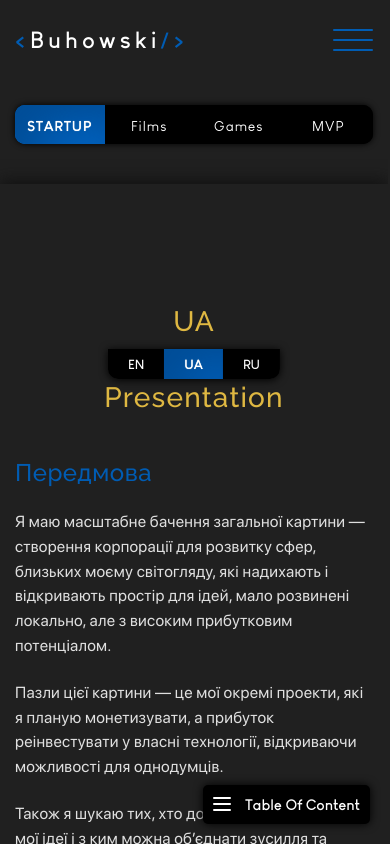
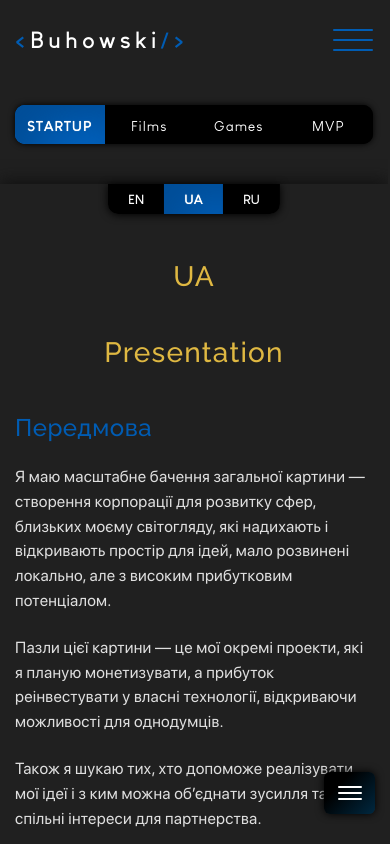
Before and after one commit to buhowski/react-typescript, a React (Create React App) app: page /startup in a window 390 px wide. Built offline with nearby package versions, Linux system fonts and the light colour scheme.

Commit message:
redesign toc + responsive

```diff
--- a/src/components/Slider.tsx
+++ b/src/components/Slider.tsx
@@ -1,4 +1,4 @@
-import { useState, useEffect, useCallback } from 'react';
+import { useState, useEffect, useCallback, useRef } from 'react';
 import Copyright from './Copyright';
 import PopupContacts from './PopupContacts';
 import { useTabletLargeQuery } from '../config/useMediaQuery';
@@ -27,6 +27,22 @@ const Slider: React.FC<SliderProps> = ({ slides, currentLanguage }) => {
 	const useTabletLarge = useTabletLargeQuery();
 	const [activeIndex, setActiveIndex] = useState(0);
 	const [isPlayingVideo, setIsPlayingVideo] = useState(false);
+	const videoRef = useRef<HTMLVideoElement | null>(null);
+	const iframeRef = useRef<HTMLIFrameElement | null>(null);
+
+	// TODO: Stop all videos on mobile when playing another one
+	// const stopAllVideos = useCallback(() => {
+	// 	if (videoRef.current) {
+	// 		videoRef.current.pause();
+	// 		videoRef.current.currentTime = 0; // Resets video to the beginning
+	// 	}
+	// 	if (iframeRef.current) {
+	// 		iframeRef.current.src = ''; // Forces the iframe to stop and unload its content
+	// 	}
+	// 	setIsPlayingVideo(false);
+
+	// 	console.log(videoRef.current, iframeRef.current);
+	// }, []);
 
 	// Pause video whenever the set of slides changes or the active slide index changes.
 	useEffect(() => {
@@ -85,6 +101,7 @@ const Slider: React.FC<SliderProps> = ({ slides, currentLanguage }) => {
 								isPlayingVideo ? (
 									isYouTubeUrl(currentSlide.itemSrc) ? (
 										<iframe
+											ref={iframeRef}
 											width='100%'
 											height='100%'
 											src={`${currentSlide.itemSrc}${
@@ -96,7 +113,15 @@ const Slider: React.FC<SliderProps> = ({ slides, currentLanguage }) => {
 											style={{ border: 'none' }}
 										/>
 									) : (
-										<video width='100%' height='100%' controls autoPlay preload='none'>
+										<video
+											ref={videoRef}
+											width='100%'
+											height='100%'
+											controls
+											autoPlay
+											playsInline
+											preload='none'
+										>
 											<source src={currentSlide.itemSrc} type='video/mp4' />
 											Your browser does not support the video tag.
 										</video>
--- a/src/pages/startups/PageStructure/PageStructure.tsx
+++ b/src/pages/startups/PageStructure/PageStructure.tsx
@@ -83,18 +83,14 @@ const useActiveHeadingTracking = (
 
 	// Tracks active heading on scroll
 	useEffect(() => {
-		if (
-			useTabletLarge ||
-			!document.querySelector('.page-container') ||
-			sortedHeadings.length === 0
-		) {
+		if (!document.querySelector('.page-container') || sortedHeadings.length === 0) {
 			return;
 		}
 
 		const container = document.querySelector('.page-container') as HTMLElement;
 		if (!container) return;
 
-		let triggerOffset = 190;
+		let triggerOffset = 150;
 
 		const handleScroll = () => {
 			const containerTop = container.getBoundingClientRect().top;
@@ -103,6 +99,7 @@ const useActiveHeadingTracking = (
 
 			sortedHeadings.forEach((heading) => {
 				const headingElement = document.getElementById(heading.id);
+
 				if (headingElement) {
 					const topRelativeToContainer = headingElement.getBoundingClientRect().top - containerTop;
 					const distance = topRelativeToContainer - triggerOffset;
@@ -130,7 +127,7 @@ const useActiveHeadingTracking = (
 			const containerTop = pageContainer.getBoundingClientRect().top;
 			const targetTop = targetElement.getBoundingClientRect().top;
 			const currentScrollTop = pageContainer.scrollTop;
-			let scrollOffset = 60;
+			let scrollOffset = 80;
 			const scrollTo = targetTop - containerTop + currentScrollTop - scrollOffset;
 
 			pageContainer.scrollTo({
@@ -184,6 +181,7 @@ const PageStructure: React.FC<PageProps> = ({ textData, tableOfContent = false }
 
 		return currentLangContent.map((item, index) => {
 			const englishItem = englishContent[index];
+
 			return {
 				...item,
 				sliderContent: item.sliderContent || englishItem?.sliderContent,
@@ -205,19 +203,22 @@ const PageStructure: React.FC<PageProps> = ({ textData, tableOfContent = false }
 	// Callback to update active PitchContainer's slider content on scroll
 	const handleScrollUpdateSlider = useCallback(() => {
 		const pageContainer = document.querySelector('.page-container');
+
 		if (!pageContainer || !initialLangReady || !contentToRender.length) {
 			return;
 		}
 
 		const containerTop = pageContainer.getBoundingClientRect().top;
-		const scrollOffset = 150; // Offset from top of container
+		let scrollOffset = 200; // Offset from top of container
 
 		let newActivePitchIndex: number = 0;
 
 		for (let i = pitchRefs.current.length - 1; i >= 0; i--) {
 			const pitchElement = pitchRefs.current[i];
+
 			if (pitchElement) {
 				const rect = pitchElement.getBoundingClientRect();
+
 				if (rect.top <= containerTop + scrollOffset && rect.bottom > containerTop) {
 					newActivePitchIndex = i;
 					break;
--- a/src/pages/startups/PageStructure/TableOfContent.tsx
+++ b/src/pages/startups/PageStructure/TableOfContent.tsx
@@ -43,6 +43,7 @@ const TableOfContent: React.FC<TocProps> = ({ onSelectIndex, activeHeadingId, he
 					<span></span>
 					<span></span>
 				</mark>
+
 				<h3>Table Of Content</h3>
 			</button>
 
@@ -65,6 +66,8 @@ const TableOfContent: React.FC<TocProps> = ({ onSelectIndex, activeHeadingId, he
 											? 'h2-toc-item'
 											: 'h3-toc-item'
 									}
+									// Fix Bold text
+									data-text={heading.text}
 								>
 									{heading.text}
 								</mark>
--- a/src/pages/startups/Startups.scss
+++ b/src/pages/startups/Startups.scss
@@ -172,6 +172,13 @@
 
 			@include tabletBig {
 				border-radius: 0;
+			}
+		}
+
+		~ .wrapper--idea {
+			.table-content__list {
+				position: fixed;
+				top: 37px;
 			}
 		}
 	}
@@ -873,6 +880,11 @@
 	&--has-toc {
 		top: 120px;
 		margin-top: 45px;
+
+		@include tabletBig {
+			top: unset;
+			margin-top: 0;
+		}
 	}
 }
 
--- a/src/pages/startups/TableOfContent.scss
+++ b/src/pages/startups/TableOfContent.scss
@@ -6,8 +6,6 @@ $toc-top: 12px;
 	top: $toc-top;
 	padding-bottom: $toc-top;
 	background-color: $black;
-	box-shadow: 0 0 10px black;
-	font-size: 15px;
 	border-radius: 10px 10px 0 0;
 	left: 0;
 	transform: translateY(-100%);
@@ -40,31 +38,44 @@ $toc-top: 12px;
 		display: flex;
 		align-items: center;
 		background-color: $black;
+		box-shadow: 0 2px 13px rgba($black, 1);
 		border-radius: 10px 10px 0 0;
 		font-family: $LouisGeorgeCafBold;
-		box-shadow: 0 0 10px rgba($color: $black, $alpha: 1);
-		gap: 14px;
+		font-size: 16px;
+		gap: 20px;
 		padding: 12px 20px;
 		transition: 0.2s;
 
+		&:hover {
+			color: $blue-main;
+		}
+
 		@include tabletBig {
-			border-radius: 5px;
-			width: auto;
+			border-radius: 6px;
+			width: fit-content;
 			position: fixed;
-			bottom: 20px;
-			right: 20px;
-			left: auto;
-			top: auto;
+			bottom: 30px;
+			right: 15px;
 			z-index: 100;
-			padding: 10px;
+			padding: 14px;
+			background: linear-gradient(134deg, #000000 30%, #002840 100%);
+			box-shadow: 0 0 8px rgba($black, 1);
+
+			> h3 {
+				display: none;
+			}
 		}
 
 		mark {
 			@include burgerIcon;
-			width: 18px;
+			width: 23px;
 			height: 14px;
 			margin-left: 0;
 			margin-bottom: 1px;
+
+			@include tabletBig {
+				margin-bottom: 0;
+			}
 
 			span {
 				background-color: #fff;
@@ -76,28 +87,25 @@ $toc-top: 12px;
 	&__list {
 		background-color: $black;
 		border-radius: 0 0 10px 10px;
-		box-shadow: 0 0 10px rgba($color: $black, $alpha: 1);
+		box-shadow: 0 2px 13px rgba($black, 1);
 		width: 100%;
+		max-height: 74dvh;
 		height: 0;
-		max-height: 72dvh;
 		position: absolute;
-		left: 0;
-		top: 100%;
+		right: 0;
+		top: calc(100% - 2px);
 		overflow: hidden;
 		transition: height 0.2s;
 		will-change: height;
+		background: linear-gradient(145deg, #000000 68%, #002840 100%);
 
 		@include tabletBig {
-			border-radius: 10px 0 0 10px;
-			position: fixed;
-			bottom: 70px;
-			right: 0;
-			left: auto;
-			top: auto;
-			width: max-content;
-			transform: translateX(110%);
-			max-width: 80vw;
-			height: 70dvh;
+			border-radius: 0 0 10px 10px;
+			top: 100%;
+			right: 50%;
+			width: fit-content;
+			transform: translateX(50%);
+			max-width: calc(100% - 105px);
 		}
 
 		button {
@@ -106,9 +114,48 @@ $toc-top: 12px;
 			padding: 2px 40px;
 			font-family: $Raleway;
 			text-align: left;
+			position: relative;
+			white-space: nowrap;
+
+			@include tabletBig {
+				padding: 2px 25px;
+			}
 
 			&:first-of-type {
 				padding: 10px;
+			}
+
+			&::before {
+				content: '➤';
+				font-size: 13px;
+				display: none;
+				align-items: center;
+				width: fit-content;
+				height: 100%;
+				position: absolute;
+				left: 15px;
+				color: #fff;
+				top: 0;
+
+				@include tabletBig {
+					left: 6px;
+					font-size: 9px;
+				}
+			}
+
+			mark {
+				text-overflow: ellipsis;
+				overflow: hidden;
+
+				&::after {
+					content: attr(data-text);
+					font-weight: bold;
+					visibility: hidden;
+					opacity: 0;
+					height: 0;
+					overflow: hidden;
+					display: block;
+				}
 			}
 
 			&:hover {
@@ -118,12 +165,13 @@ $toc-top: 12px;
 			}
 
 			&.is-active {
-				&::before {
-					display: block;
+				mark {
+					color: #fff;
+					font-weight: bold;
 				}
 
-				mark {
-					color: red;
+				&::before {
+					display: flex;
 				}
 			}
 
@@ -132,12 +180,20 @@ $toc-top: 12px;
 				color: $starYellow;
 				font-size: 16px;
 				text-align: center;
+
+				@include tabletBig {
+					font-size: 15px;
+				}
 			}
 
 			.h2-toc-item {
 				font-weight: 500;
 				font-size: 15px;
 				color: $blue-main;
+
+				@include tabletBig {
+					font-size: 14px;
+				}
 			}
 
 			.h3-toc-item {
@@ -145,6 +201,10 @@ $toc-top: 12px;
 				color: $titlePink;
 				margin-left: 20px;
 				font-weight: normal;
+
+				@include tabletBig {
+					font-size: 13px;
+				}
 			}
 		}
 	}
@@ -159,6 +219,10 @@ $toc-top: 12px;
 	// .table-content__wrapper
 	&__wrapper {
 		padding-bottom: 30px;
+
+		@include tabletBig {
+			padding-bottom: 20px;
+		}
 	}
 
 	// .table-content__title
@@ -166,7 +230,7 @@ $toc-top: 12px;
 		display: none;
 
 		@include tabletBig {
-			margin-top: 20px;
+			margin-top: 25px;
 			margin-bottom: 6px;
 			font-family: $LouisGeorgeCafBold;
 			text-align: center;
--- a/src/styles/_base.scss
+++ b/src/styles/_base.scss
@@ -127,6 +127,7 @@ svg {
 .page.slide-enter .startup-action,
 .page.slide-enter .idea-block__more,
 .page.slide-enter .table-content,
+.page.slide-enter .table-content__btn,
 .page.slide-enter .about-item .ball {
 	z-index: 0;
 }
```
